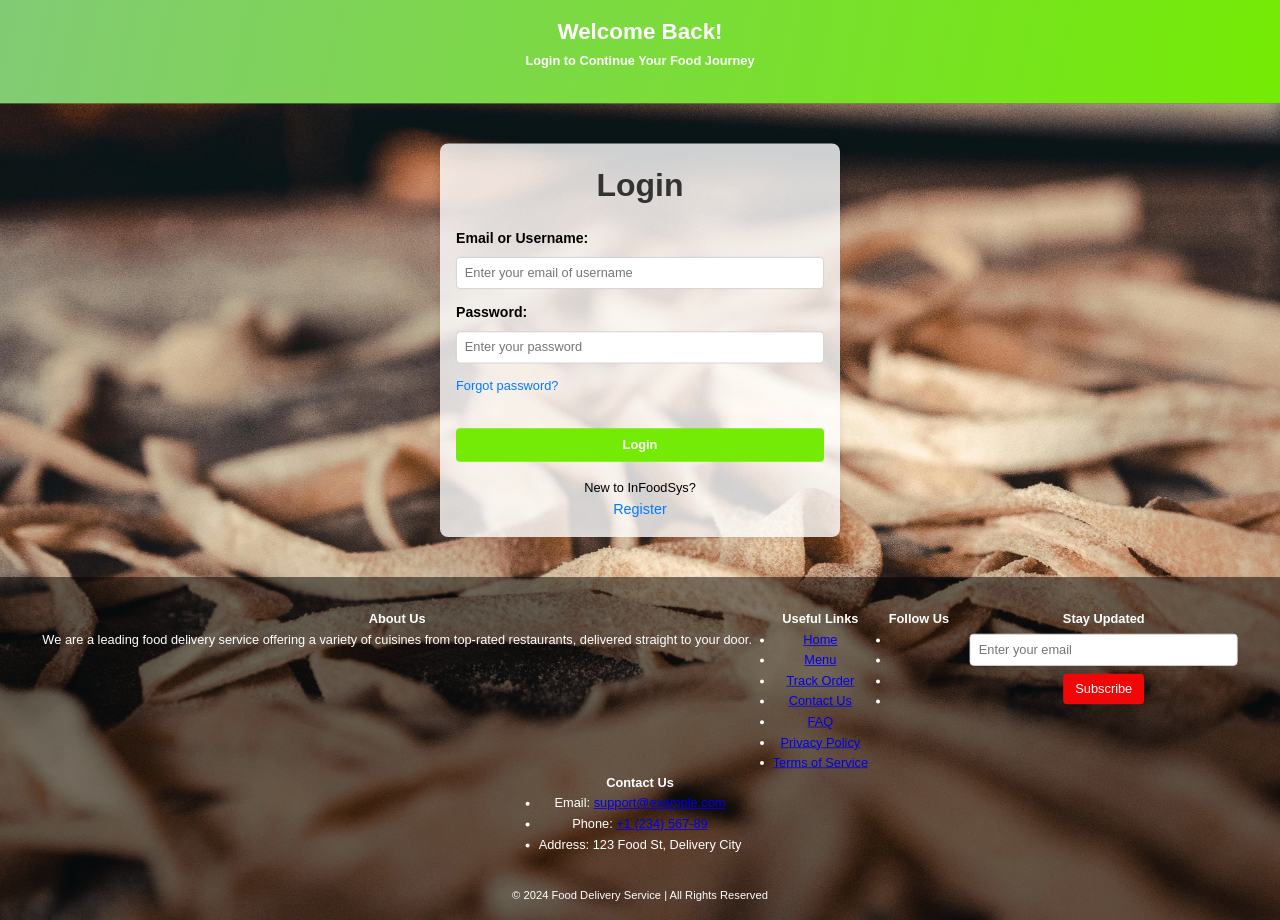
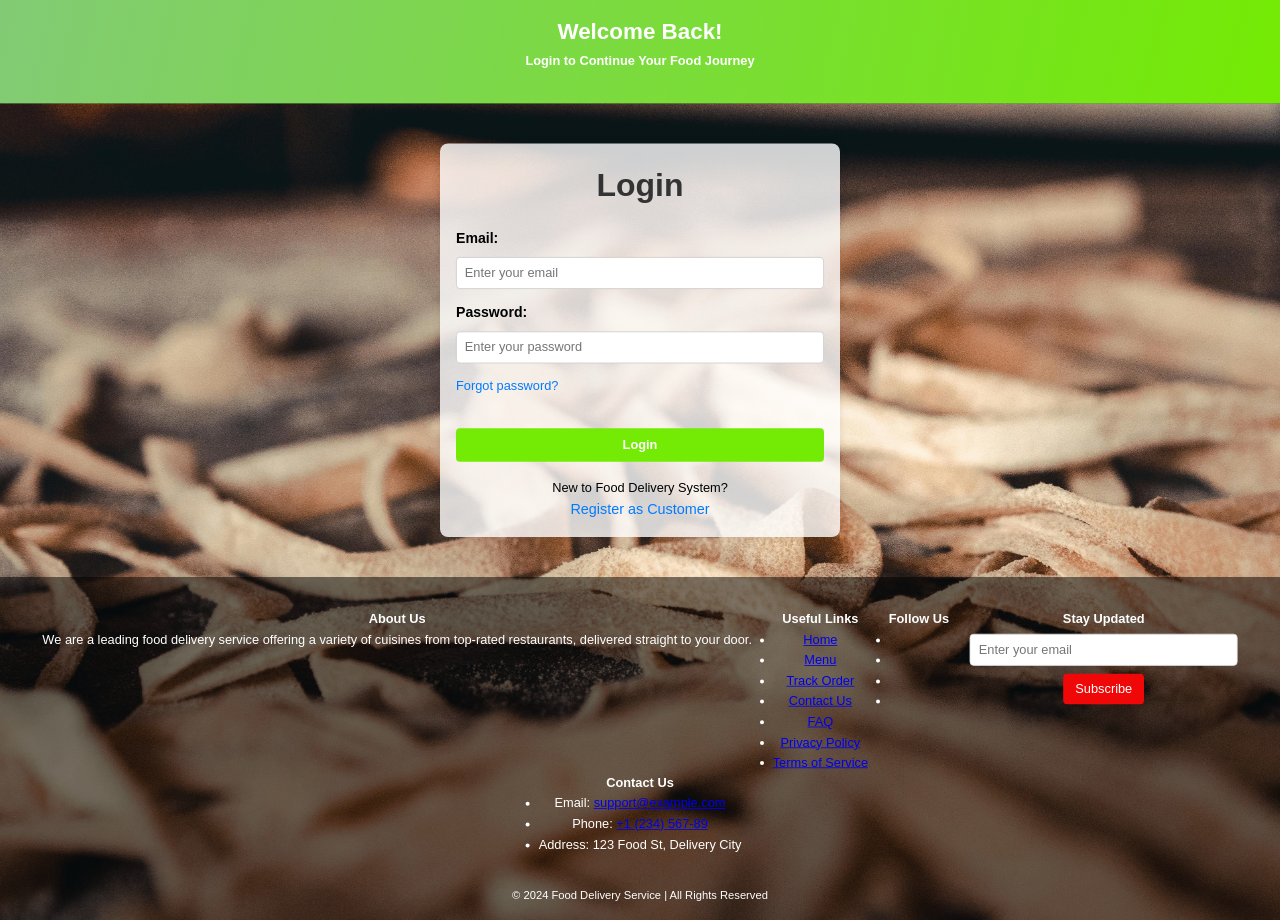
Before and after one commit to sailesh-prasad/Online_Food_Ordering_System, a Django app: template customer/templates/authentication/login.html in a window 1280 px wide; the page is wider, and only the part inside the window is pictured. Shown: the part 99-1019 px from the top of that part. Run offline with Django 3.2, Linux system fonts and the light colour scheme; the template is opened without the code that fills it, so the values that code supplies are empty.

Commit message:
updated login

```diff
--- a/customer/templates/authentication/login.html
+++ b/customer/templates/authentication/login.html
@@ -261,50 +261,51 @@
       </div>
     </section>
 
-    <!-- Login Form Section -->
-    <section class="login-form">
+    <!-- Register Form Section -->
+    <section class="register-form">
       <div class="form-container">
           <h2>Login</h2>
-        <form method="POST">
+          <form id="register-form" method="post" novalidate>
               {% csrf_token %}
 
               <!-- Display messages (Success/Errors) -->
-          {% if messages %} {% for message in messages %} {% if message.tags == 'error' %}
-          <div class="alert alert-danger" role="alert">{{ message }}</div>
+              {% if messages %}
+                  {% for message in messages %}
+                      {% if message.tags == 'error' %}
+                          <div class="alert alert-danger" role="alert">
+                              {{ message }}
+                          </div>
                       {% else %}
-          <div class="alert alert-primary" role="alert">{{ message }}</div>
-          {% endif %} {% endfor %} {% endif %}
+                          <div class="alert alert-primary" role="alert">
+                              {{ message }}
+                          </div>
+                      {% endif %}
+                  {% endfor %}
+              {% endif %}
 
-          <!-- Error message for empty fields -->
-          <div id="error-message">Please fill in all fields.</div>
-
-          <!-- Email input (Username) -->
+              <!-- Email -->
               <div class="form-field">
-            <label for="email">Email or Username:</label>
+                  <label for="email">Email:</label>
                   <input
-              type="text"
+                      type="email"
                       id="email"
                       name="email"
-              placeholder="Enter your email of username"
+                      placeholder="Enter your email"
                       required
-            />
+                      pattern="[a-zA-Z0-9._%+-]+@gmail\.com$"
+                  >
+                  <small class="error-message" id="email-error"></small>
               </div>
 
               <!-- Password -->
               <div class="form-field">
                   <label for="password">Password:</label>
                   <input
-
                       type="password"
-
                       id="password"
-
                       name="password"
-
                       placeholder="Enter your password"
-
                       required
-            /
                       pattern="(?=.[a-z])(?=.[A-Z])(?=.\d)(?=.[@$!%?&])[A-Za-z\d@$!%?&]{8,}"
                   >
                   <small class="error-message" id="password-error"></small>
@@ -312,32 +313,28 @@
               <!-- Remember Me and Forgot Password -->
               <div class="form-options">
                   {% comment %} <div>
-              <input type="checkbox" id="remember" name="remember" />
+                      <input type="checkbox" id="remember" name="remember">
                       <label for="remember">Remember Me</label>
                   </div>{% endcomment %}
                   <a href="{% url 'password_reset' %}">Forgot password?</a>
               </div>
 
-          <!-- Submit button -->
+              <!-- Submit Button -->
               <button type="submit" class="submit-btn">Login</button>
-
-
+          </form>
           <!-- Social Login Options -->
-
           {% comment %} <div class="social-login">
               <p>Or login with:</p>
               <button type="button" class="social-btn google">Google</button>
               <button type="button" class="social-btn facebook">Facebook</button>
               <button type="button" class="social-btn twitter">Twitter</button>
-          </div> {% endcomment %}
-
-
+          </div>  {% endcomment %}
       </form>
 
       <!-- Register Prompt -->
       <div class="register-prompt">
-          <p>New to InFoodSys?</p>
-          <a href="{% url 'register' %}">Register</a>
+          <p>New to Food Delivery System?</p>
+          <a href="{% url 'register' %}">Register as Customer</a>
       </div>
       </div>
   </section>
```
Also changed, not shown: db.sqlite3. Lines whose indentation alone changed are shown as unchanged.
